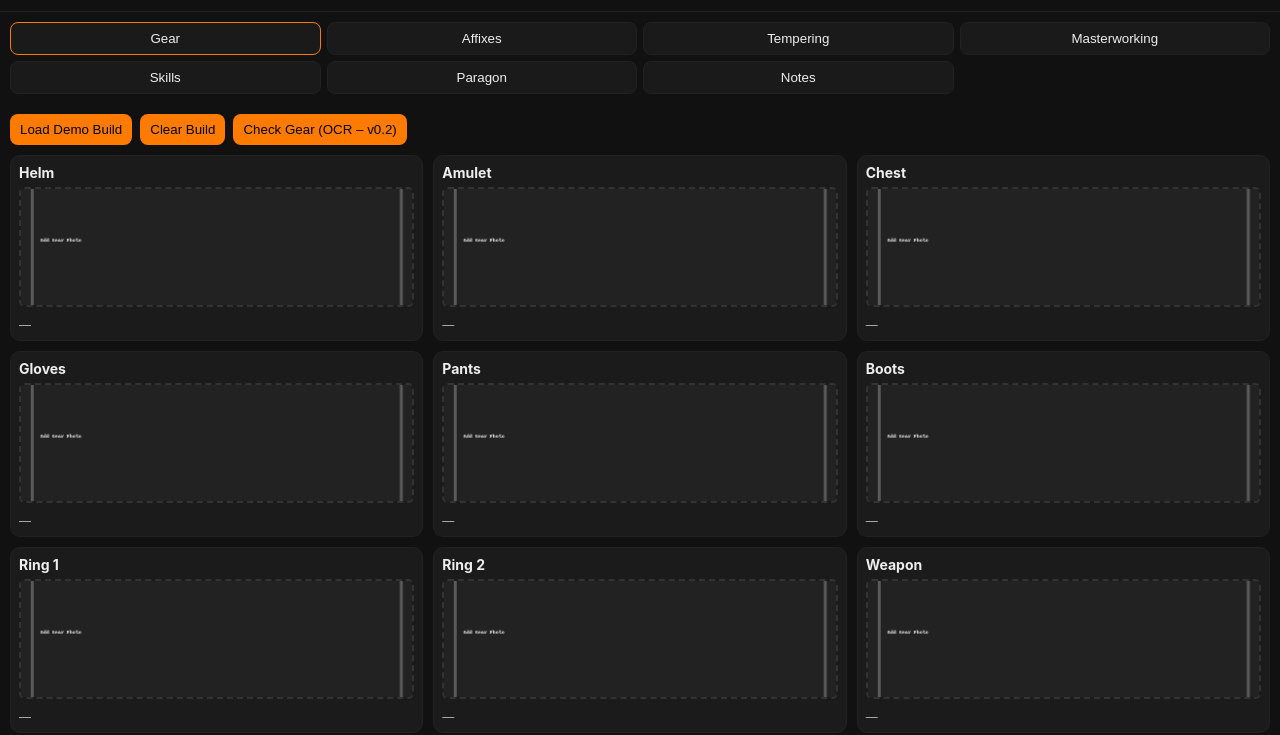
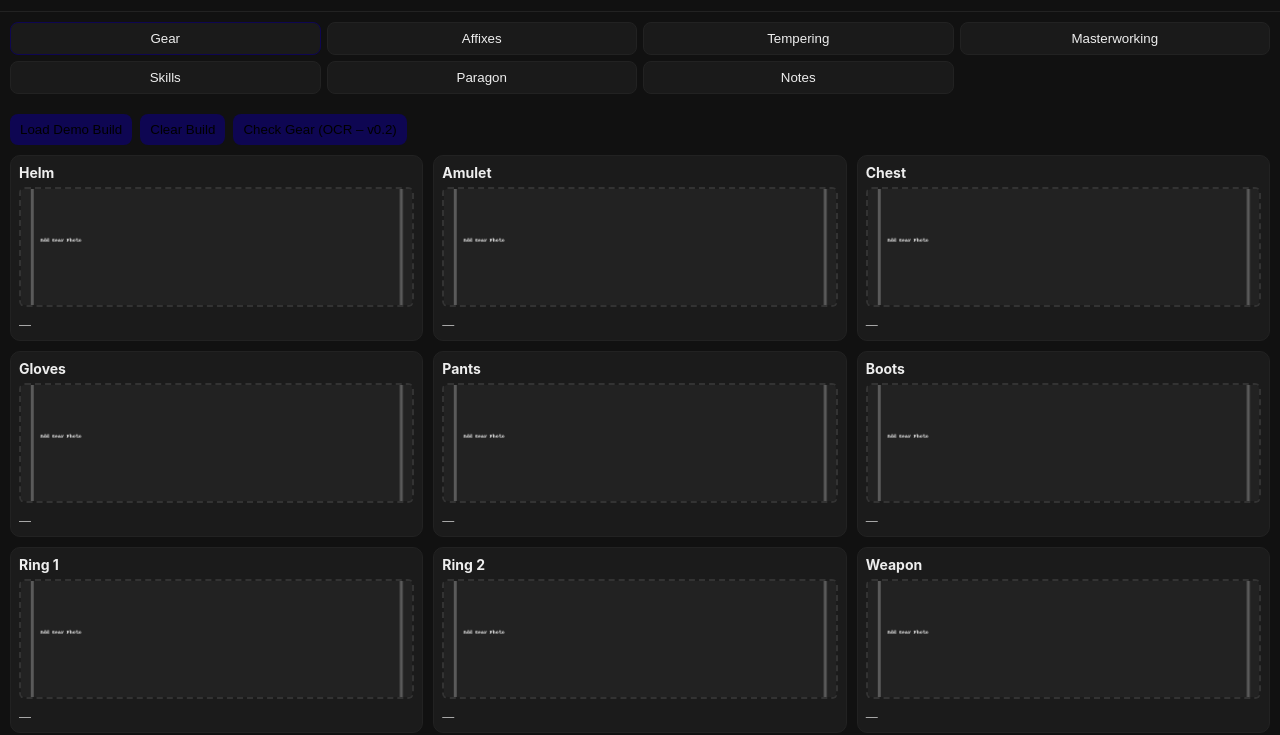
Before and after one commit to pastorbrandon/pastorbrandon.github.io, a plain HTML site: page index.html in a window 1280 px wide. Shown: the part 65-800 px from the top of the page. Drawn offline with Linux system fonts and the light colour scheme.

Commit message:
accent color

```diff
--- a/styles.css
+++ b/styles.css
@@ -3,7 +3,7 @@
   --bg: #111;
   --fg: #eee;
   --muted: #aaa;
-  --accent: #ff7b00;
+  --accent: #0e0652;
   --card: #1b1b1b;
   --chip: #2a2a2a;
   --blue: #2f6fed;
```
